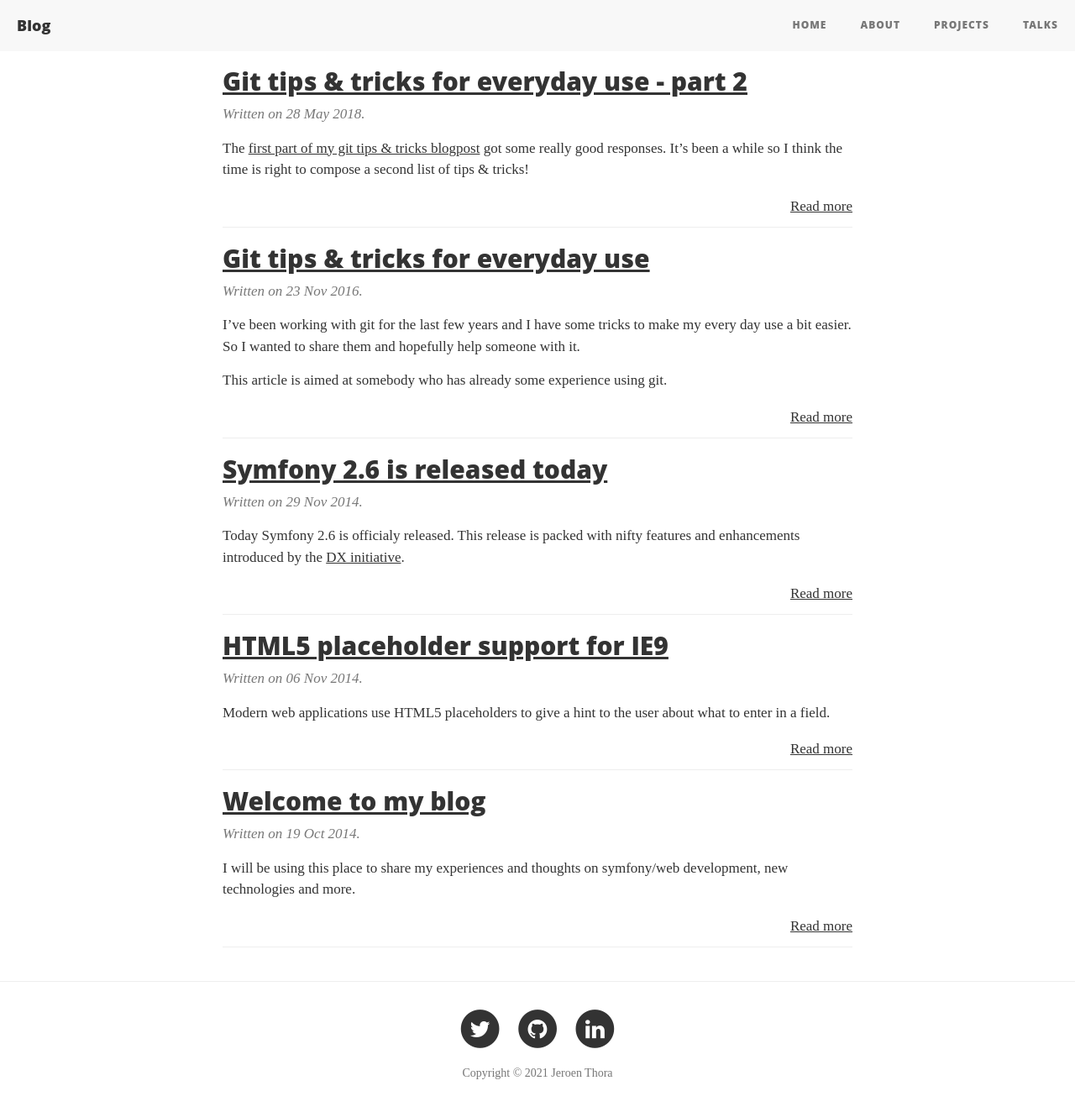
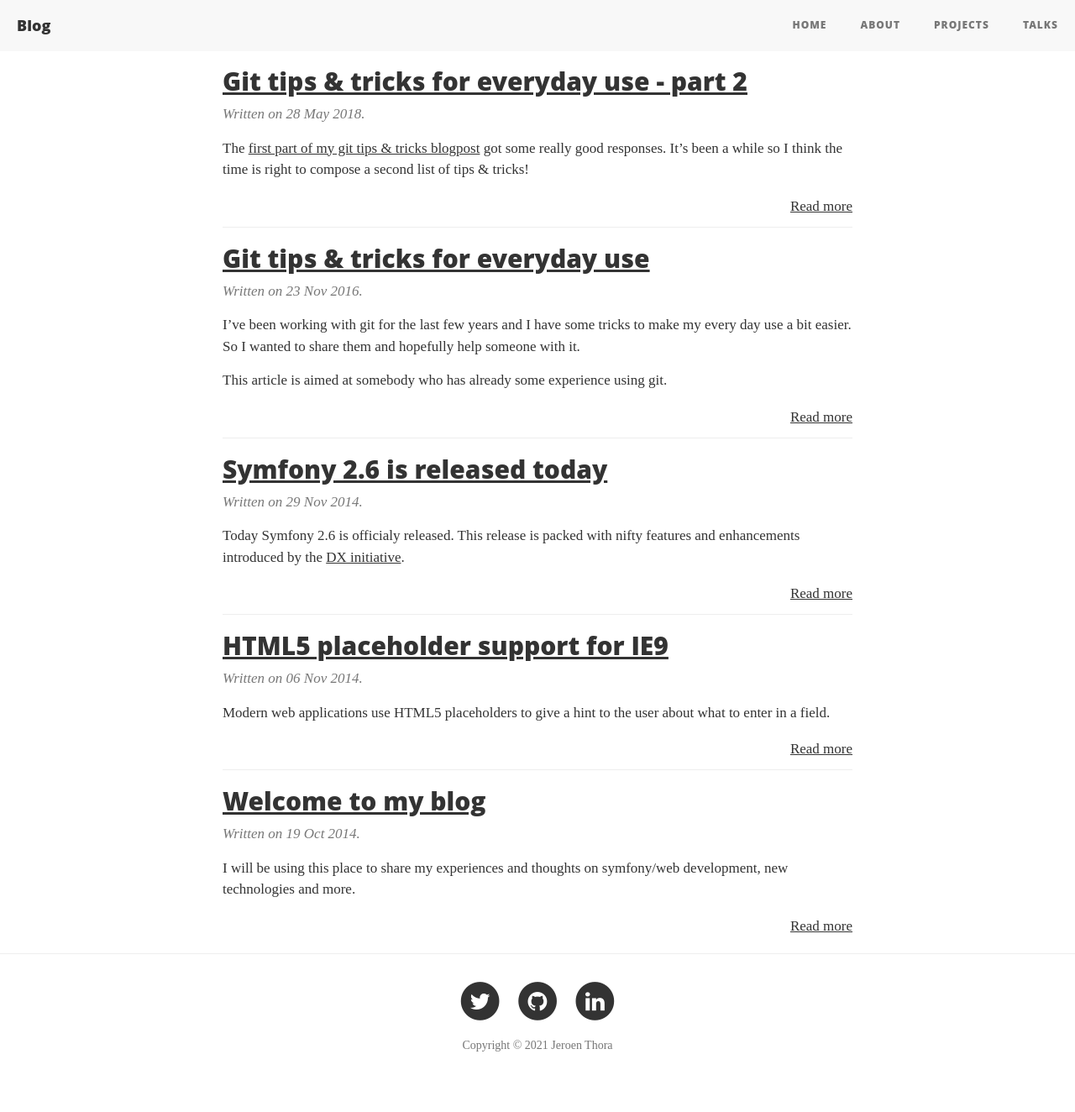
Before and after one commit to acrobat/acrobat.github.io, a Jekyll site: the page built from index.html, in a window 1280 px wide and 1343 px high. Shown: the top 1324 px of the window at 84% size. Built offline with Jekyll 4.4.1, drawn with Linux system fonts in a browser that asks for light colours; nearby versions of some CDN libraries.

Commit message:
Fix HR todo

```diff
--- a/index.html
+++ b/index.html
@@ -23,8 +23,7 @@ title: Home
                             <a href="{{ post.url }}">Read more</a>
                         </div>
                     </div>
-                    <!-- TODO: check loop variable -->
-                    {% if forloop.last != 'false' %}
+                    {% if forloop.last != true %}
                     <hr>
                     {% endif %}
             {% endfor %}
```
